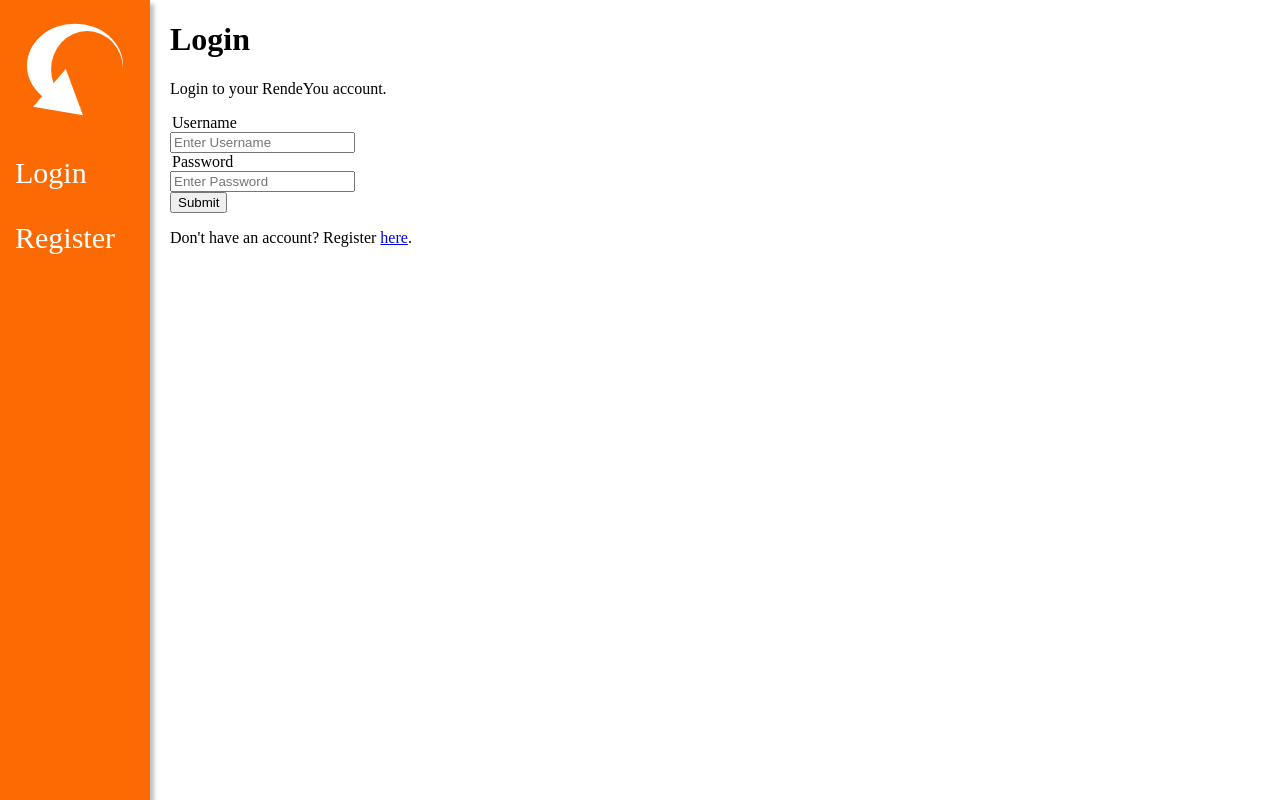
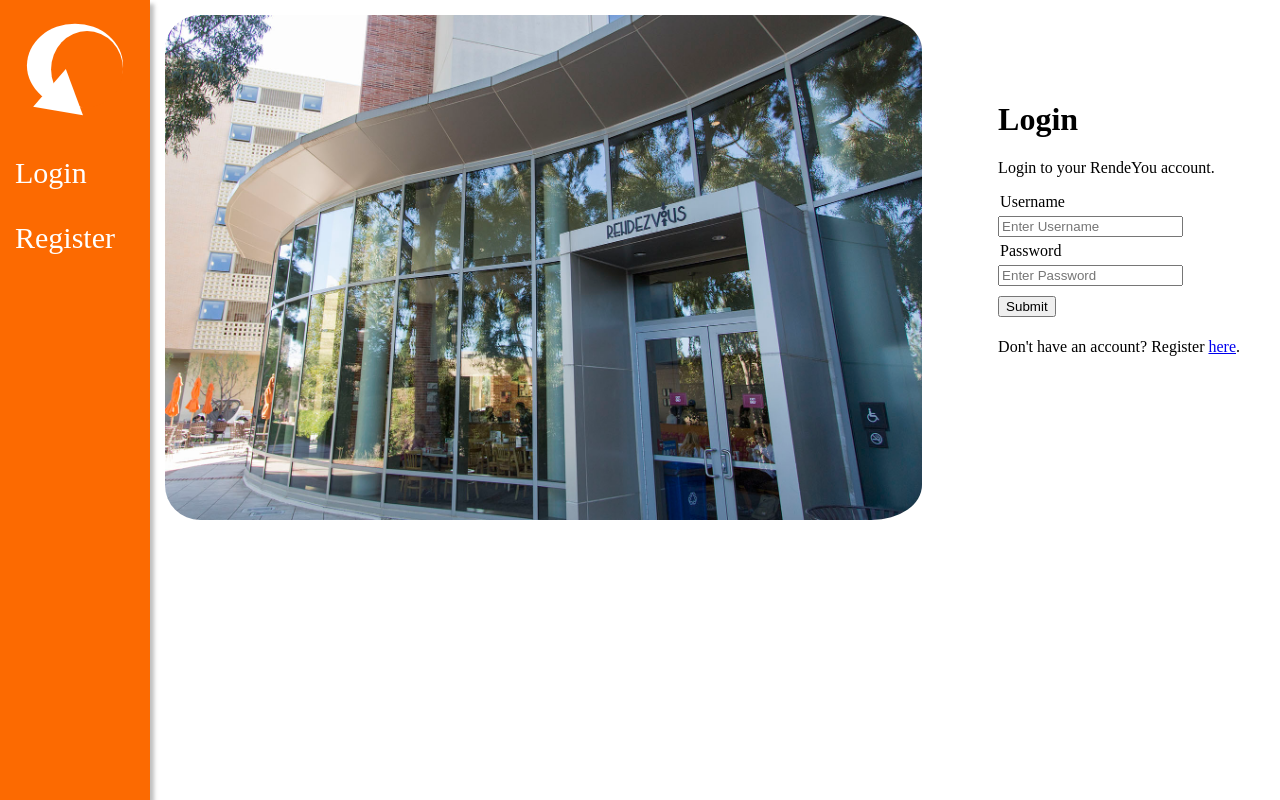
Before and after one commit to bliutech/RendeYou, a React (Create React App) app in the folder frontend/: page /login in a window 1280 px wide. Built offline with nearby package versions, Linux system fonts and the light colour scheme; no server answers; a web font is replaced by a local one.

Commit message:
implemeneted basic css for Login and Register pages

```diff
--- a/frontend/src/index.css
+++ b/frontend/src/index.css
@@ -11,7 +11,12 @@ body {
 
 .content {
   margin-left: 150px;
-  padding-left: 20px;
   height: 100%;
   width: auto;
 }
+
+input
+{
+  margin-top: 5px;
+  margin-bottom: 5px;
+}
--- /dev/null
+++ b/frontend/src/pages/Login.css
@@ -0,0 +1,16 @@
+.backdrop
+{
+    display: block;
+    padding-top: 15px;
+    padding-left: 15px;
+    padding-bottom: 10px;
+    border-radius: 30px;
+    float: left;
+}
+
+.form
+{
+    float: right;
+    padding-right: 30px;
+    margin-top: 15%;
+}
--- a/frontend/src/pages/Login.js
+++ b/frontend/src/pages/Login.js
@@ -3,6 +3,8 @@ import { Link } from 'react-router-dom';
 import LoginForm from '../components/LoginForm.js';
 import backend from '../components/Util.js';
 import { UserDataContext } from '../context/UserDataProvider.js';
+import BackDrop from '../files/rendez-vous.jpg';
+import './Login.css';
 
 export default function Login(props) {
   const [err_msg, setErrMsg] = useState('');
@@ -33,6 +35,8 @@ export default function Login(props) {
   document.title = 'Login | RendeYou';
   return (
     <div className='content'>
+      <img src={BackDrop} className='backdrop'/>
+      <div className='form'>
         <h1> Login </h1>
         <p> Login to your RendeYou account. </p>
         <LoginForm onSubmit={handleSubmit} />
@@ -40,5 +44,6 @@ export default function Login(props) {
           Don't have an account? Register <Link to='/register'>here</Link>.
         </p>
       </div>
+    </div>
   );
 }
--- /dev/null
+++ b/frontend/src/pages/Register.css
@@ -0,0 +1,17 @@
+.backdrop
+{
+    display: block;
+    padding-top: 15px;
+    padding-left: 15px;
+    padding-bottom: 15px;
+    border-radius: 50px;
+    width: 67%;
+    float: left;
+}
+
+.form
+{
+    float: right;
+    padding-right: 40px;
+    margin-top: 7%;
+}
--- a/frontend/src/pages/Register.js
+++ b/frontend/src/pages/Register.js
@@ -5,6 +5,8 @@ import backend from '../components/Util.js';
 import { UserDataContext } from '../context/UserDataProvider.js';
 import { addUserData, getUserData } from '../components/Util.js';
 import '../index.css';
+import BackDrop from '../files/rendez-vous-2.jpg';
+import './Register.css';
 
 export default function Register() {
   document.title = 'Register | RendeYou';
@@ -40,6 +42,8 @@ export default function Register() {
 
   return (
     <div className='content'>
+      <img src={BackDrop} className='backdrop'/>
+      <div className='form'>
         <h1> Register </h1>
         <p> Register your RendeYou account. </p>
         <RegisterForm onSubmit={handleSubmit} />
@@ -47,5 +51,6 @@ export default function Register() {
           Already have an account? Login <Link to='/login'>here</Link>.
         </p>
       </div>
+    </div>
   );
 }
```
Also changed, not shown: frontend/src/files/rendez-vous-2.jpg (added), frontend/src/files/rendez-vous.jpg (added). Lines whose indentation alone changed are shown as unchanged.
